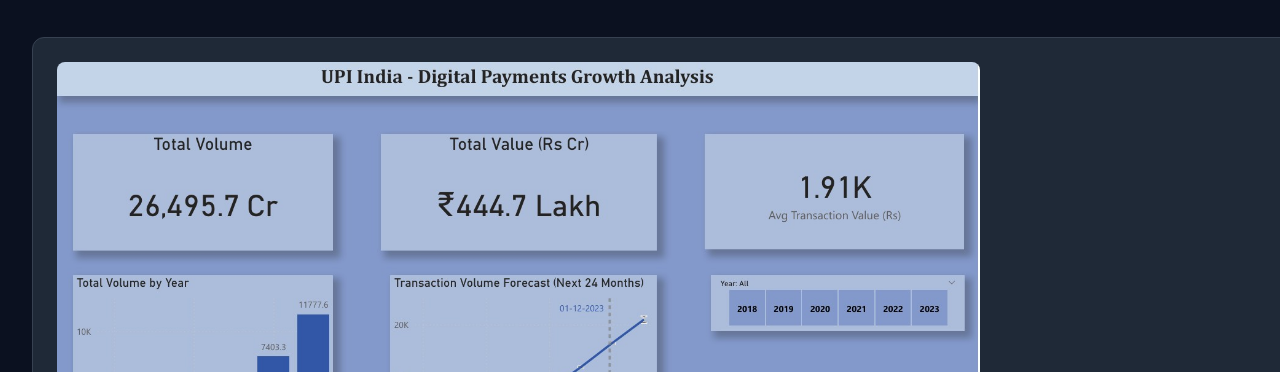
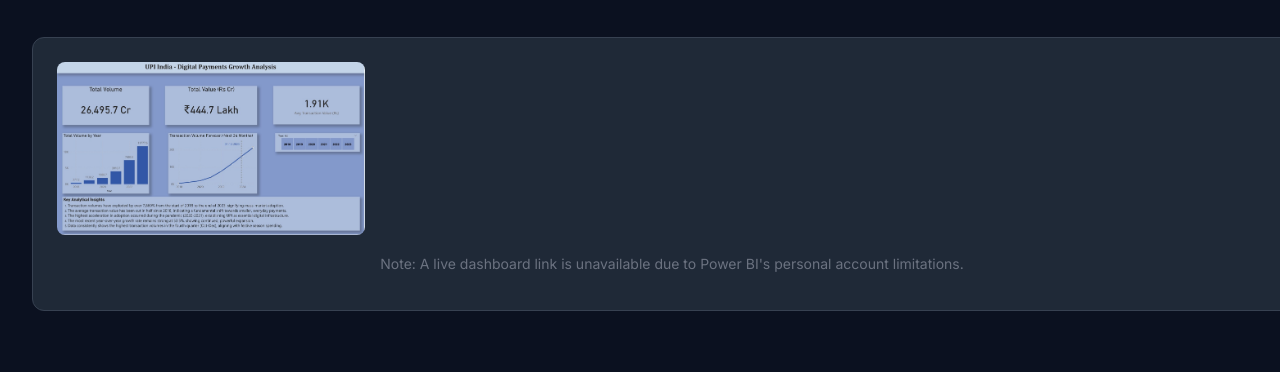
Before and after one commit to Ayushhhhhhhh/2_Upi_Analysis, a plain HTML site: page index.html in a window 1280 px wide. Shown: the part 397-769 px from the top of the page. Drawn offline with Linux system fonts and the light colour scheme.

Commit message:
Update index.html

```diff
--- a/index.html
+++ b/index.html
@@ -165,7 +165,7 @@
             <h2 class="section-title">Power BI Dashboard Showcase</h2>
             <div class="card">
                 <!-- Assumes Dashboard.jpg is in the same folder as index.html -->
-                <img src="Dashboard.jpg" alt="Power BI Dashboard Screenshot" style="border-radius: 0.5rem; width: 75%;">
+                <img src="Dashboard.jpg" alt="Power BI Dashboard Screenshot" style="border-radius: 0.5rem; width: 25%;">
                 <p style="text-align: center; margin-top: 1rem; font-size: 0.875rem; color: #6B7280;">Note: A live dashboard link is unavailable due to Power BI's personal account limitations.</p>
             </div>
         </section>
```
